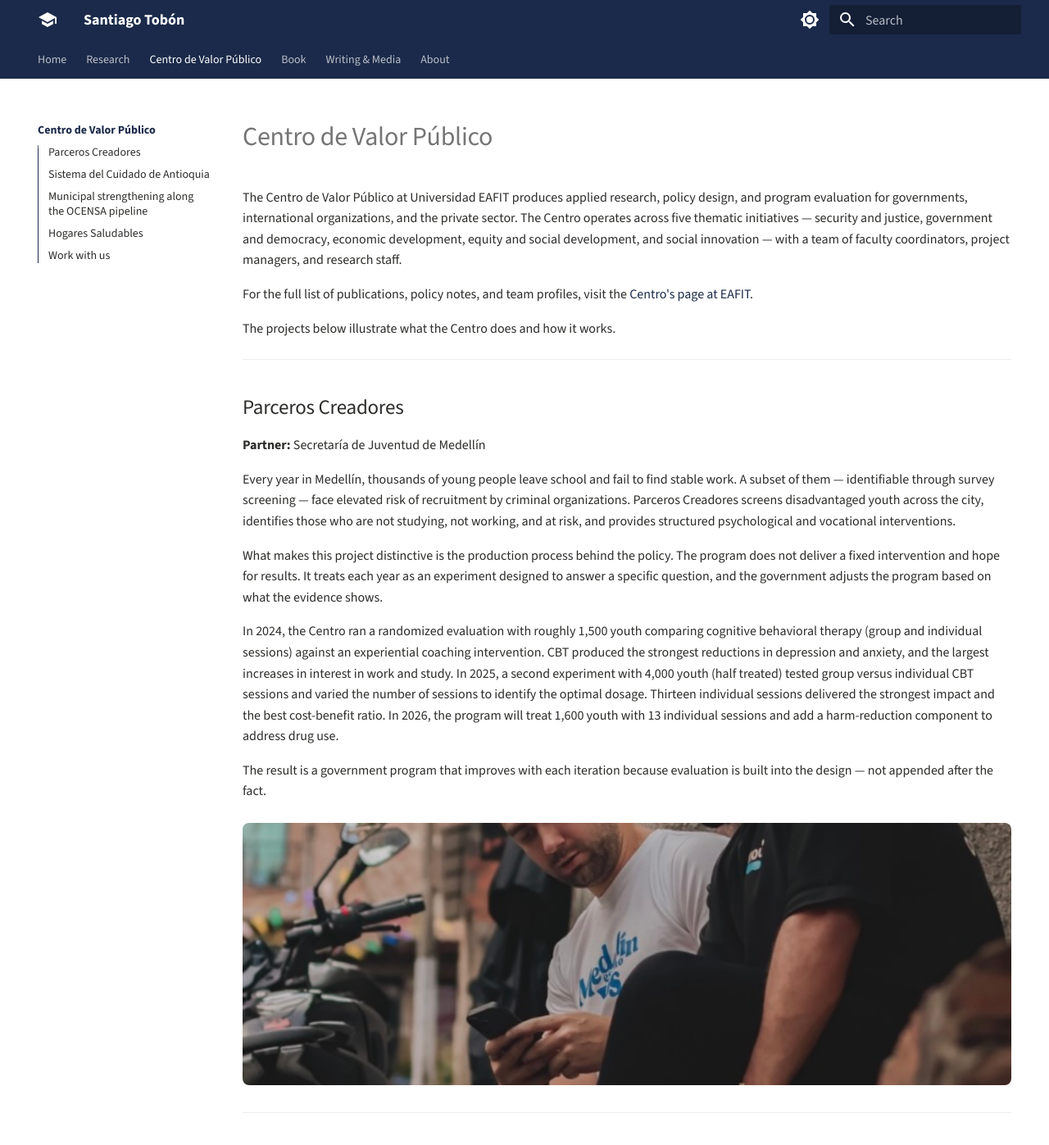
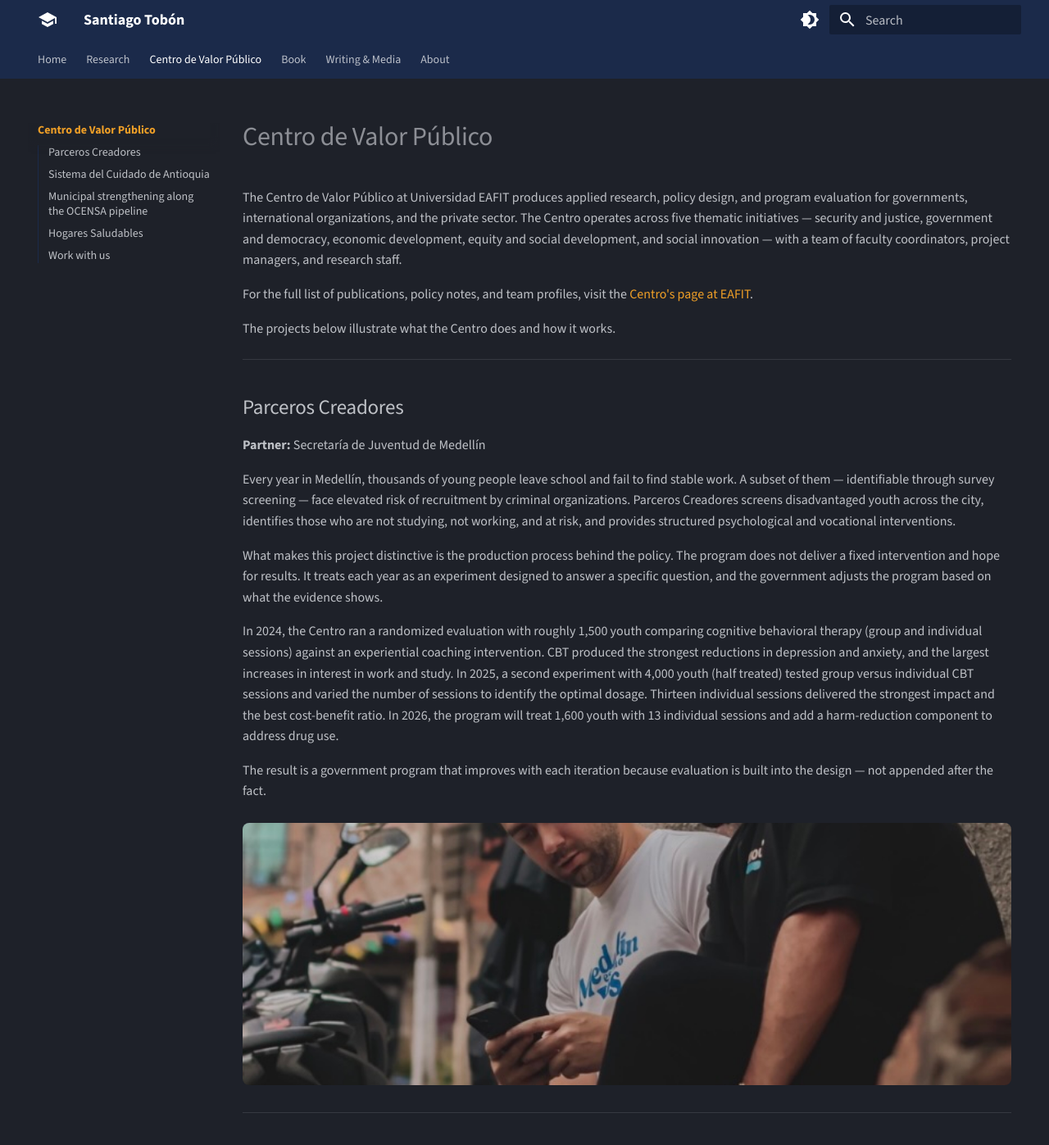
Before and after one commit to santiagotobon-git/santiagotobon-site, an MkDocs documentation site: the page built from docs/centro.md, in a window 1280 px wide and 1400 px high. Shown: the top 1397 px of the window at 82% size. Built offline with MkDocs 1.6.1 and Material for MkDocs 9.7.7, drawn with Linux system fonts in a browser that asks for light colours.

Commit message:
Dark mode default, fix link colors, add emoji ext, constrain photos, add profile placeholder
- Swap palette order so dark (slate) is the default scheme
- Set --md-typeset-a-color to amber #EF9F27 in dark mode
- Add pymdownx.emoji extension for material icon buttons
- Constrain Centro project photos to max-width 480px
- Add circular profile photo placeholder on homepage

Co-Authored-By: Claude Opus 4.6 (1M context) <noreply@anthropic.com>

```diff
--- a/docs/stylesheets/extra.css
+++ b/docs/stylesheets/extra.css
@@ -27,6 +27,8 @@
 
   --md-accent-fg-color: #EF9F27;
   --md-accent-fg-color--transparent: #EF9F2720;
+
+  --md-typeset-a-color: #EF9F27;
 }
 
 /* Active tab indicator uses amber */
@@ -62,6 +64,16 @@
   font-size: 1.1rem;
   color: #5f5e5a;
   line-height: 1.7;
+}
+
+/* Profile photo on homepage */
+.profile-photo {
+  width: 180px;
+  height: 180px;
+  border-radius: 50%;
+  object-fit: cover;
+  display: block;
+  margin: 0 auto 1rem;
 }
 
 /* Card grid for homepage sections */
@@ -180,6 +192,7 @@
 /* Project photos on Centro page */
 .project-photo {
   width: 100%;
+  max-width: 480px;
   max-height: 320px;
   object-fit: cover;
   border-radius: 8px;
--- a/mkdocs.yml
+++ b/mkdocs.yml
@@ -17,18 +17,18 @@ theme:
     - content.tabs.link
     - toc.integrate
   palette:
+    - scheme: slate
+      primary: custom
+      accent: custom
+      toggle:
+        icon: material/brightness-4
+        name: Switch to light mode
     - scheme: default
       primary: custom
       accent: custom
       toggle:
         icon: material/brightness-7
         name: Switch to dark mode
-    - scheme: slate
-      primary: custom
-      accent: custom
-      toggle:
-        icon: material/brightness-4
-        name: Switch to light mode
   font:
     text: Source Sans 3
     code: Source Code Pro
@@ -46,6 +46,9 @@ markdown_extensions:
   - admonition
   - attr_list
   - md_in_html
+  - pymdownx.emoji:
+      emoji_index: !!python/name:material.extensions.emoji.twemoji
+      emoji_generator: !!python/name:material.extensions.emoji.to_svg
   - toc:
       permalink: true
 
```
Also changed, not shown: docs/index.md (+4 -0 lines).
